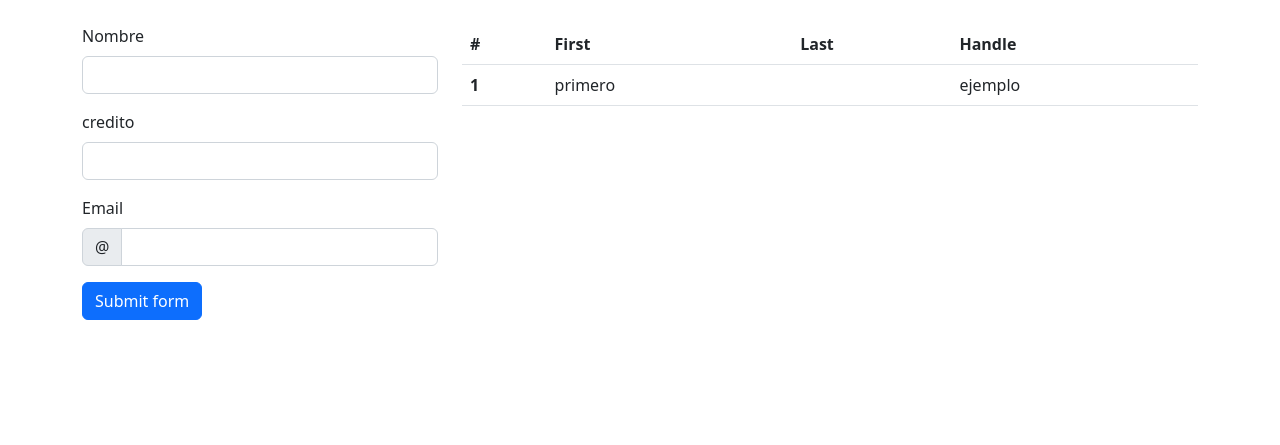
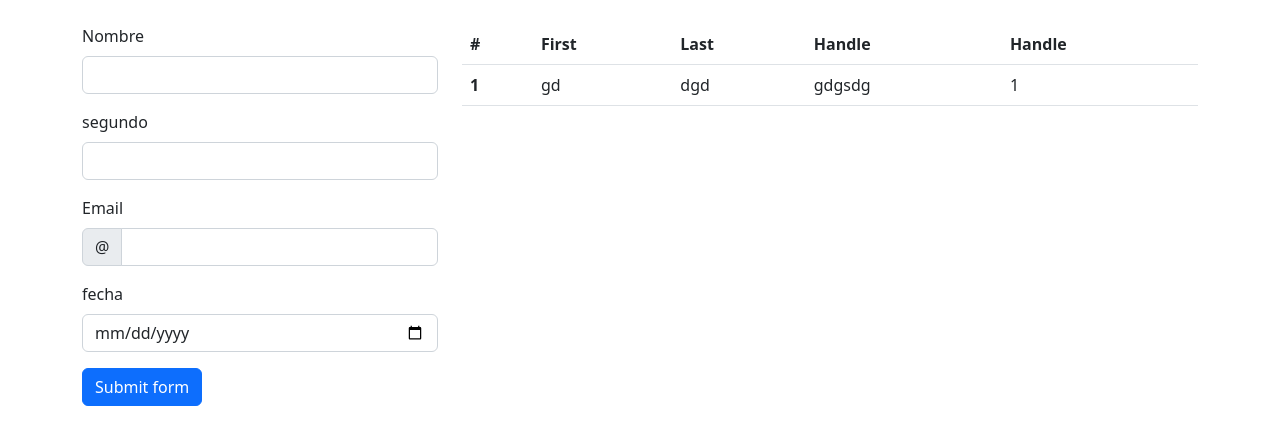
Before and after one commit to geovannysan/NewDasboarpy, a Django app: page / in a window 1280 px wide. Shown: the part 56-501 px from the top of the page. Run offline with Django 4.2, Linux system fonts and the light colour scheme; data comes from the database, SQL or seed files in the repository; both versions use the stored data as it was after the commit.

Commit message:
registro class

```diff
--- a/newser/admin.py
+++ b/newser/admin.py
@@ -1,8 +1,10 @@
 from django.contrib import admin
-from  .models import Curso
+from  .models import Curso,Docente
 # Register your models here.
 
 @admin.register(Curso)
 class CursoAdmin(admin.ModelAdmin):
     list_display = ('nombre','email','creditos')
     list_per_page = 5
+
+admin.site.register(Docente)
--- a/newser/models.py
+++ b/newser/models.py
@@ -2,10 +2,31 @@ from django.db import models
 
 
 # Create your models here.
+class Docente(models.Model):
+    nombre= models.CharField(max_length=100)
+    lastname= models.CharField(max_length=100)
+    firstname=models.CharField(max_length=100)
+    fecha_nacimiento= models.DateField()
+    def nombre_completo(self):
+        return "{}{},{}".format(self.lastname, self.firstname,self.nombre)
+    def __str__(self):
+        return self.nombre_completo()
+    class  Meta:
+        verbose_name = 'Docente'
+        verbose_name_plural = 'Docentes'
+        db_table='docente'
+        ordering=['nombre','-lastname']
 class Curso(models.Model):
     nombre= models.CharField(max_length=100)
     creditos=models.PositiveSmallIntegerField()
     email=models.CharField(max_length=100)
-
+    docente= models.ForeignKey(Docente ,null=False ,blank=True ,on_delete = models.CASCADE)
+    def nombres_completos(self):
+        return "{}{},{}".format(self.nombre, self.creditos,self.email)
     def __str__(self):
-        return self.nombre
+        return self.nombres_completos()
+    class Meta:
+        verbose_name= 'Curso'
+        verbose_name_plural= 'Cursos'
+        db_table= 'curso'
+        ordering=['nombre','-creditos']
--- a/newser/templates/homepage.html
+++ b/newser/templates/homepage.html
@@ -45,33 +45,38 @@
 <div class="container py-4">
   <div class="row">
     <div class="col-md-4">
-      <form class="row g-3 needs-validation" novalidate>
+      <form class="row g-3 needs-validation" novalidate action="/createdocente/" method="POST">{% csrf_token %}
   <div class="col-md-12">
-    <label for="validationCustom01" class="form-label">Nombre</label>
-    <input type="text" class="form-control" id="validationCustom01" value="" required>
+    <label  class="form-label">Nombre</label>
+    <input type="text" class="form-control" id="names" name="names" value="" required>
     <div class="valid-feedback">
       Looks good!
     </div>
   </div>
   <div class="col-md-12">
-    <label for="validationCustom02" class="form-label"> credito</label>
-    <input type="number" class="form-control" id="validationCustom02" value="" required>
+    <label class="form-label"> segundo</label>
+    <input type="text" class="form-control" id="se" name="se" value="" required>
     <div class="valid-feedback">
       Looks good!
     </div>
   </div>
   <div class="col-md-12">
-    <label for="validationCustomUsername" class="form-label">Email</label>
+    <label  class="form-label">Email</label>
     <div class="input-group has-validation">
       <span class="input-group-text" id="inputGroupPrepend">@</span>
-      <input type="text" class="form-control" id="validationCustomUsername" aria-describedby="inputGroupPrepend" required>
+      <input type="text" class="form-control" id="validationCustomUsername" name="validationCustomUsername" aria-describedby="inputGroupPrepend" required>
       <div class="invalid-feedback">
         Please choose a username.
       </div>
     </div>
   </div>
-
-
+   <div class="col-md-12">
+    <label class="form-label"> fecha</label>
+    <input type="date" class="form-control" id="validationCustom03" name="validationCustom03" value="" required>
+    <div class="valid-feedback">
+      Looks good!
+    </div>
+  </div>
   <div class="col-12">
     <button class="btn btn-primary" type="submit">Submit form</button>
   </div>
@@ -103,15 +108,17 @@ Array.from(forms).forEach(form => {
       <th scope="col">First</th>
       <th scope="col">Last</th>
       <th scope="col">Handle</th>
+      <th scope="col">Handle</th>
     </tr>
   </thead>
   <tbody>
   {% for c in object_list %}
     <tr>
       <th scope="row">1</th>
+      <td>{{c.lastname}}</td>
+      <td>{{c.firstname}}</td>
       <td>{{c.nombre}}</td>
-      <td>{{c.credtos}}</td>
-      <td>{{c.email}}</td>
+      <td>{{c.id}}</td>
     </tr>
   {% endfor %}
   </tbody>
--- a/newser/urls.py
+++ b/newser/urls.py
@@ -1,5 +1,7 @@
 from  django.urls import path
-from newser.views import Cursolist
+from newser.views import Cursolist,DeleteCurso,CreateDocente
 urlpatterns = [
        path('',Cursolist.as_view(),name='homepage'),
+       path('eliminarcurso/<int:id>',DeleteCurso),
+       path('createdocente/',CreateDocente)
 ]
--- a/newser/views.py
+++ b/newser/views.py
@@ -1,18 +1,29 @@
-from django.shortcuts import render
+from django.shortcuts import render,redirect
 from django.views.generic import ListView
-from .models import Curso
+from .models import Curso,Docente
 # Create your views here.
 
 def home(request):
-    userlista =Curso.objects.all()
+    userlista =Docente.objects.all()
     return render(request,'homepage.html',{"curso":userlista})
 
 class Cursolist(ListView):
-    model = Curso
+    model = Docente
     template_name ='homepage.html'
     def get_queryset(self):
-        return Curso.objects.all()
+        return Docente.objects.all()
     def get_context_data(self, *, object_list=None, **kwargs):
         contex=super().get_context_data(**kwargs)
-
+        contex["titulo"]="Docentes"
         return contex
+def DeleteCurso(request,id):
+    curso = Curso.objects.get(id=id)
+    curso.delete()
+    return  redirect('/')
+def CreateDocente(request):
+    nom = request.POST['names']
+    seg = request.POST['se']
+    ed = request.POST['validationCustomUsername']
+    fe = request.POST['validationCustom03']
+    curso = Docente.objects.create(nombre=nom,lastname=seg,firstname=ed,fecha_nacimiento=fe)
+    return redirect('/')
```
Also changed, not shown: newser/migrations/0003_docente.py (added), newser/migrations/0004_curso_docente.py (added), prueba.sqlite3.
